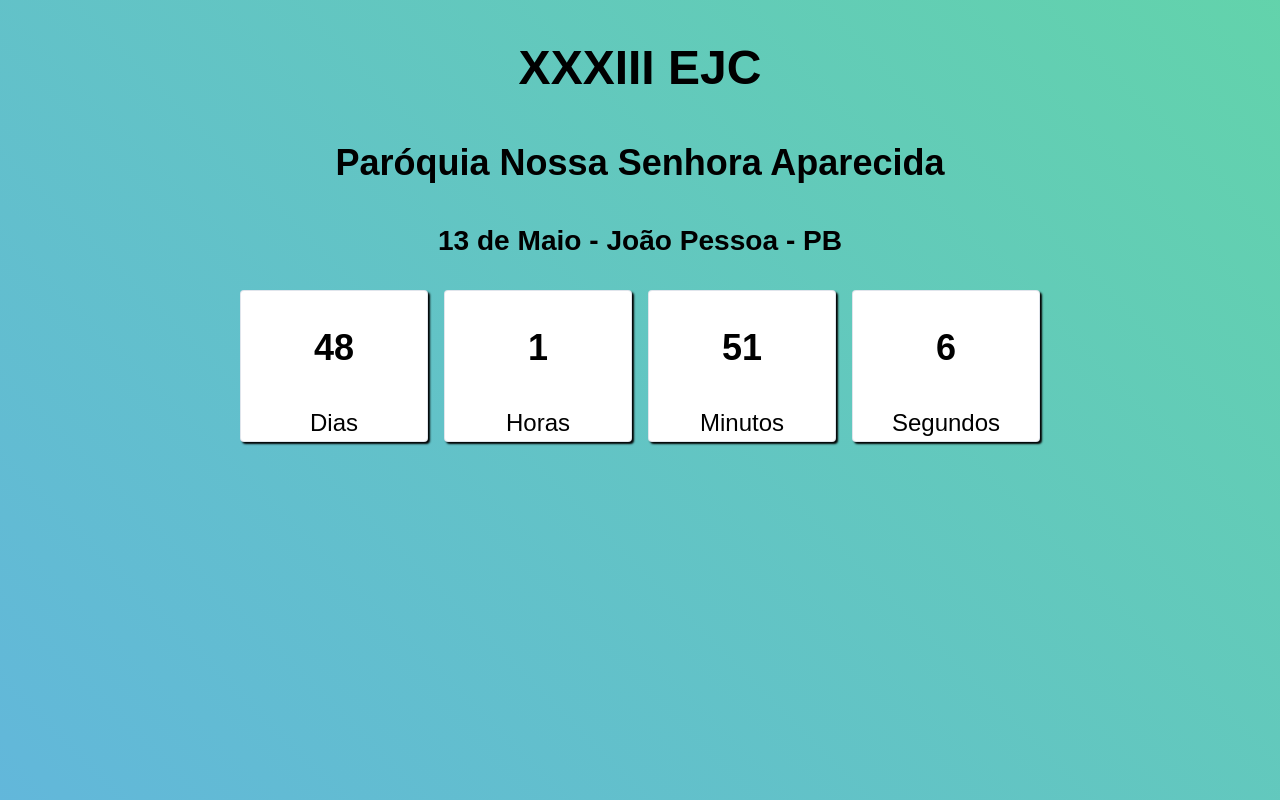
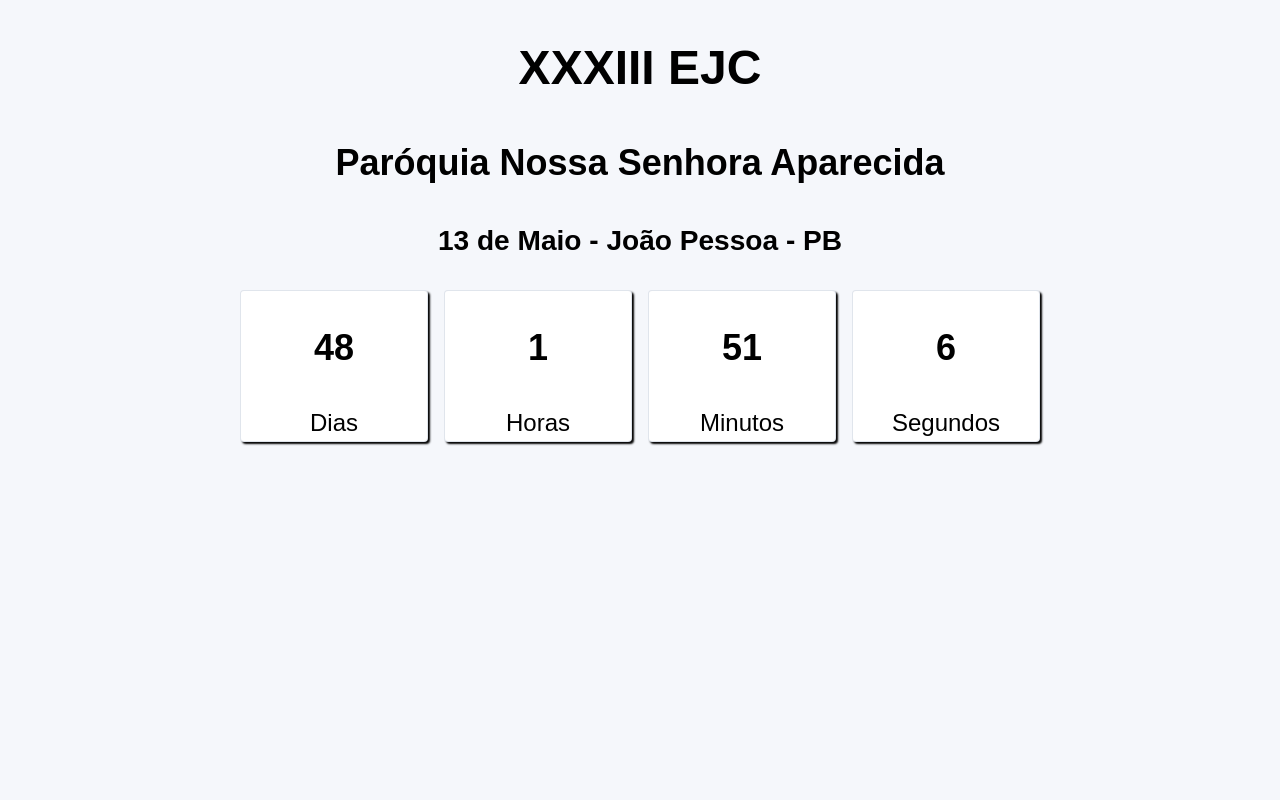
Before and after one commit to dicardoso/contagem-ejc, a plain HTML site: page index.html in a window 1280 px wide. Drawn offline with Linux system fonts and the light colour scheme.

Commit message:
teste bg branco

```diff
--- a/css/master.css
+++ b/css/master.css
@@ -11,8 +11,6 @@ body {
     font-weight: 400;
     line-height: 1.5;
     background-color: #f5f7fb;
-
-    background-image: linear-gradient(45deg, rgba(0, 145, 200, .6), rgba(1, 193, 120, .6));
     background-repeat: no-repeat;
     background-attachment: fixed;
     background-size: cover;
```
